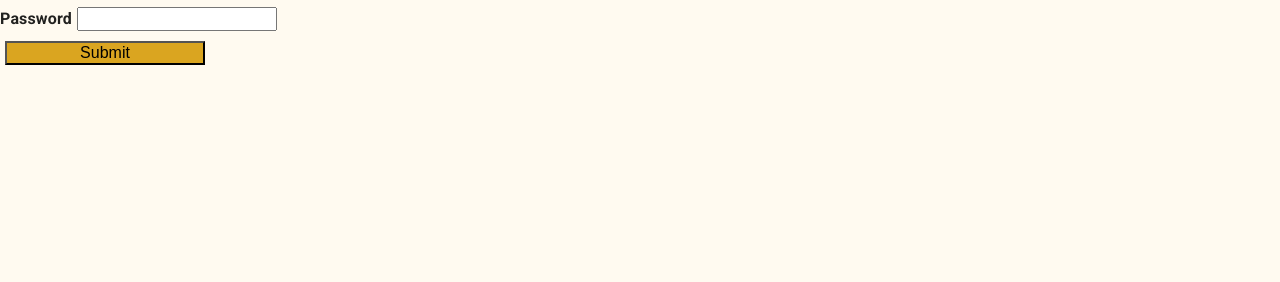
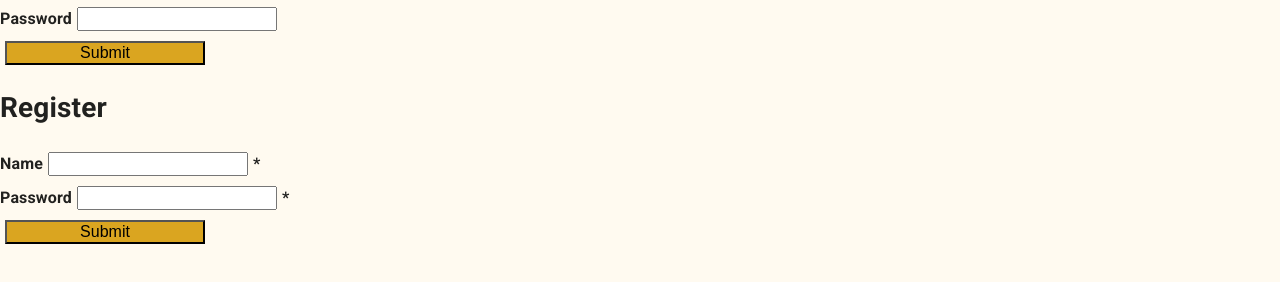
Before and after one commit to gkalms/GA_Capstone, a React (Create React App) app in the folder hotel-eel-website/: page /login in a window 1280 px wide. Shown: the part 460-742 px from the top of the page. Built offline with nearby package versions, Linux system fonts and the light colour scheme; no server answers.

Commit message:
css stylin v4 + user register form

```diff
--- a/hotel-eel-website/src/App.js
+++ b/hotel-eel-website/src/App.js
@@ -1,6 +1,6 @@
 import React, { useState } from "react";
 import "./App.css";
-import {CssBaseline} from '@material-ui/core';
+import { CssBaseline } from "@material-ui/core";
 
 import { Nav } from "./Components/Landingpage/Nav";
 import { Herobanner } from "./Components/Landingpage/Herobanner";
@@ -11,6 +11,7 @@ import { EditEnquiry } from "./Components/Enquiry/EditEnquiry";
 import { DisplayEnquiry } from "./Components/Enquiry/DisplayEnquiry";
 
 import { LoginUser } from "./Components/User/LoginUser";
+import { RegisterUser } from "./Components/User/RegisterUser";
 
 import { BrowserRouter, /*Link,*/ Switch, Route } from "react-router-dom";
 
@@ -56,6 +57,12 @@ export const App = () => {
               </Route>
             )}
 
+            {loggedIn && (
+              <Route exact path="/register">
+                <RegisterUser />
+              </Route>
+            )}
+
             <Route exact path="/">
               <Homepage />
             </Route>
--- a/hotel-eel-website/src/Components/Enquiry/CreateEnquiry.js
+++ b/hotel-eel-website/src/Components/Enquiry/CreateEnquiry.js
@@ -49,7 +49,6 @@ export const CreateEnquiry = () => {
         <h1>Booking enquiry</h1>
         <label>
           Guest Name
-
           <input
             type="text"
             name="guest_name"
--- a/hotel-eel-website/src/Components/User/LoginUser.js
+++ b/hotel-eel-website/src/Components/User/LoginUser.js
@@ -1,5 +1,6 @@
 import { useState } from "react";
 import { useHistory } from "react-router";
+import { RegisterUser } from "./RegisterUser";
 
 export const LoginUser = (props) => {
   const history = useHistory();
@@ -32,6 +33,7 @@ export const LoginUser = (props) => {
   };
 
   return (
+    <>
       <form onSubmit={submitHandler}>
         <div className="container">
           <h1>Login</h1>
@@ -59,5 +61,9 @@ export const LoginUser = (props) => {
           <button type="submit">Submit</button>
         </div>
       </form>
+      <div>
+        <RegisterUser />
+      </div>
+    </>
   );
 };
--- /dev/null
+++ b/hotel-eel-website/src/Components/User/RegisterUser.js
@@ -0,0 +1,71 @@
+import React from "react";
+import { useEffect, useState } from "react";
+
+export const RegisterUser = () => {
+  const [register, setRegister] = useState({
+      user: {
+    name: "",
+    password: "",
+      }
+  });
+
+  const handleChange = (e) => {
+    const newRegister = { ...register };
+    newRegister[e.target.name] = e.target.value;
+    setRegister(newRegister);
+  };
+
+  useEffect(() => {
+    fetch("api/users", {
+      headers: {
+        token: window.localStorage.getItem("token"),
+      },
+    })
+      .then((response) => response.json())
+      .then((register) => setRegister(register));
+  }, []);
+
+  const handleSubmit = (e) => {
+    e.preventDefault();
+    fetch("/api/users", {
+      method: "POST",
+      headers: {
+        "Content-Type": "application/json",
+      },
+      body: JSON.stringify(register),
+    }).then((response) => {
+      e.target.reset();
+      alert("User created!");
+    });
+  };
+  return (
+    <form onSubmit={handleSubmit}>
+      <div className="container">
+        <h1>Register</h1>
+        <label>
+          Name
+          <input
+            type="text"
+            name="name"
+            value={register.name}
+            onChange={handleChange}
+            required
+          />
+          <span></span>
+        </label>
+        <label>
+          Password
+          <input
+            type="text"
+            name="password"
+            value={register.password}
+            onChange={handleChange}
+            required
+          />
+          <span></span>
+        </label>
+        <button type="submit">Submit</button>
+      </div>
+    </form>
+  );
+};
```
Also changed, not shown: 1 other file (tests, documents, lock files or other folders). Lines whose indentation alone changed are shown as unchanged.
